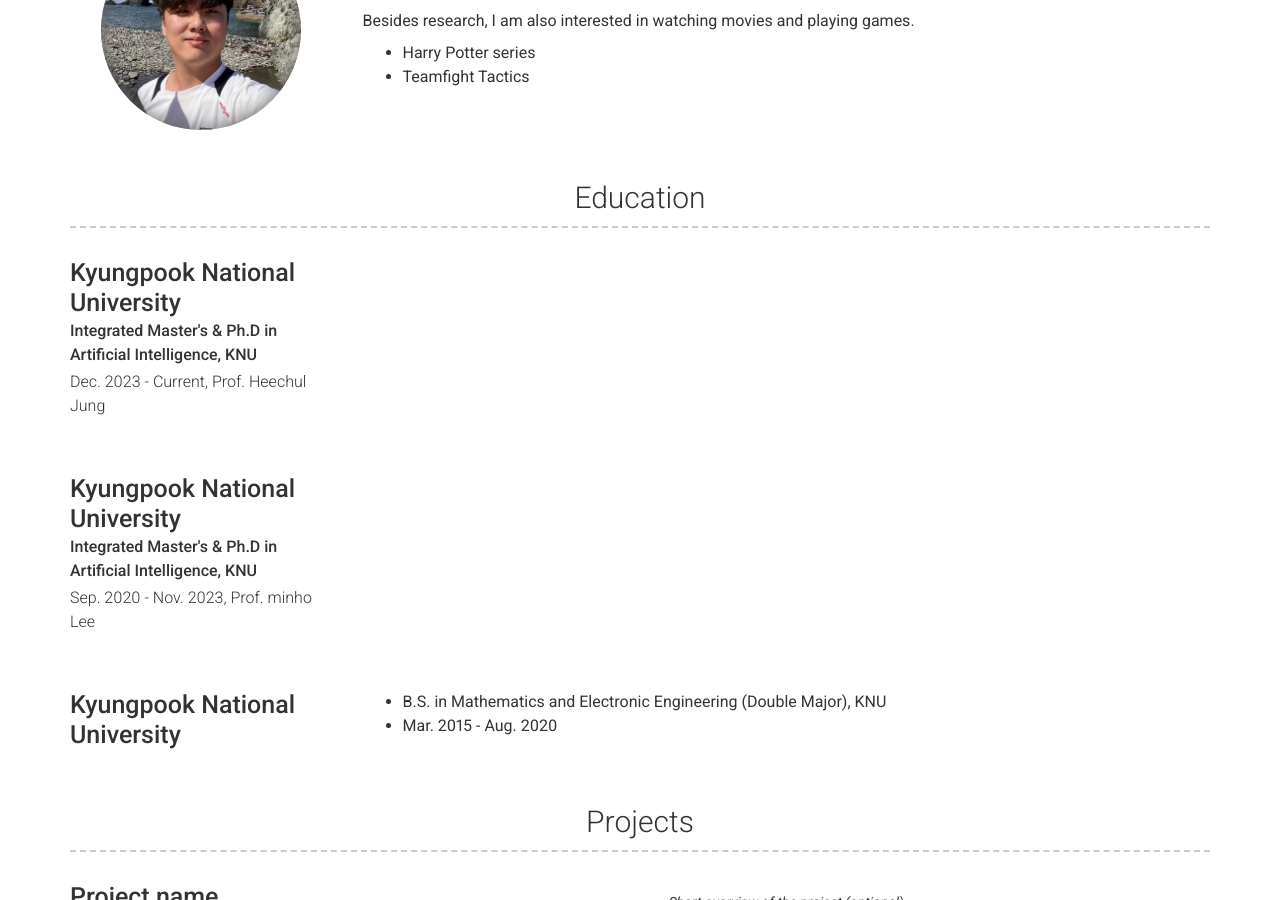
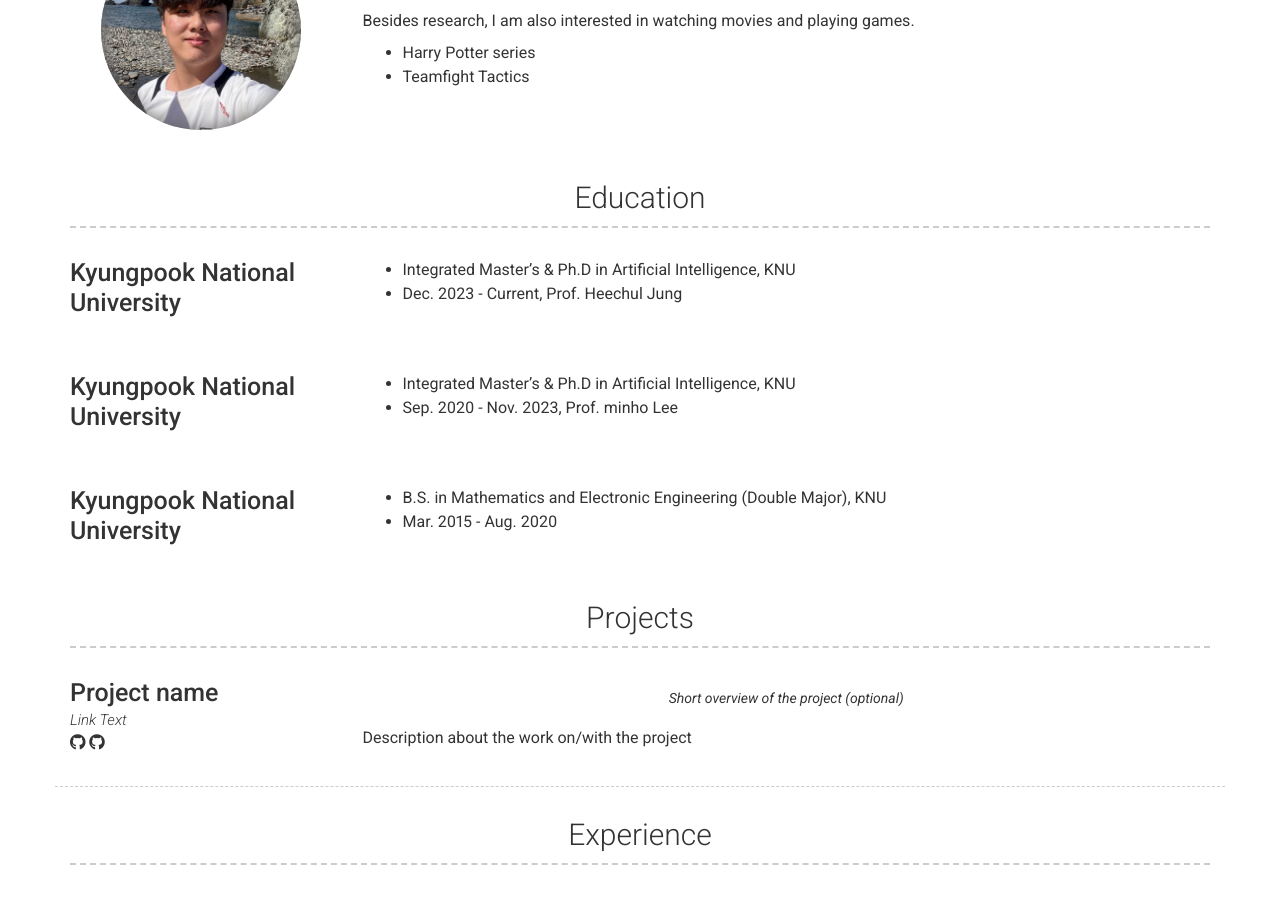
Before and after one commit to zini9405/zini9405.github.io, a Jekyll site: the page built from index.md, in a window 1280 px wide and 900 px high, scrolled down 349 px. Built offline with Jekyll 4.4.1, drawn with Linux system fonts in a browser that asks for light colours; nearby versions of some CDN libraries; part of the change alters nothing that is shown.

```diff
--- a/_config.yml
+++ b/_config.yml
@@ -78,12 +78,18 @@ content:
     content:
       - layout: left
         title: Kyungpook National University
-        sub_title: Integrated Master's & Ph.D in Artificial Intelligence, KNU
-        caption: Dec. 2023 - Current, Prof. Heechul Jung
+        # sub_title: Integrated Master's & Ph.D in Artificial Intelligence, KNU
+        # caption: Dec. 2023 - Current, Prof. Heechul Jung
+        description: | # this will include new lines to allow paragraphs
+          - Integrated Master's & Ph.D in Artificial Intelligence, KNU
+          - Dec. 2023 - Current, Prof. Heechul Jung
       - layout: left
         title: Kyungpook National University
-        sub_title: Integrated Master's & Ph.D in Artificial Intelligence, KNU
-        caption: Sep. 2020 - Nov. 2023, Prof. minho Lee
+        # sub_title: Integrated Master's & Ph.D in Artificial Intelligence, KNU
+        # caption: Sep. 2020 - Nov. 2023, Prof. minho Lee
+        description: | # this will include new lines to allow paragraphs
+          - Integrated Master's & Ph.D in Artificial Intelligence, KNU
+          - Sep. 2020 - Nov. 2023, Prof. minho Lee
       - layout: left
         title: Kyungpook National University
         # sub_title: B.S. in Mathematics and Electronic Engineering (Double Major), KNU
@@ -91,6 +97,12 @@ content:
         description: | # this will include new lines to allow paragraphs
           - B.S. in Mathematics and Electronic Engineering (Double Major), KNU
           - Mar. 2015 - Aug. 2020
+
+
+
+
+
+
   - title: Projects # Title for the section
     layout: list # Type of content section (list/text)
     content:
```
